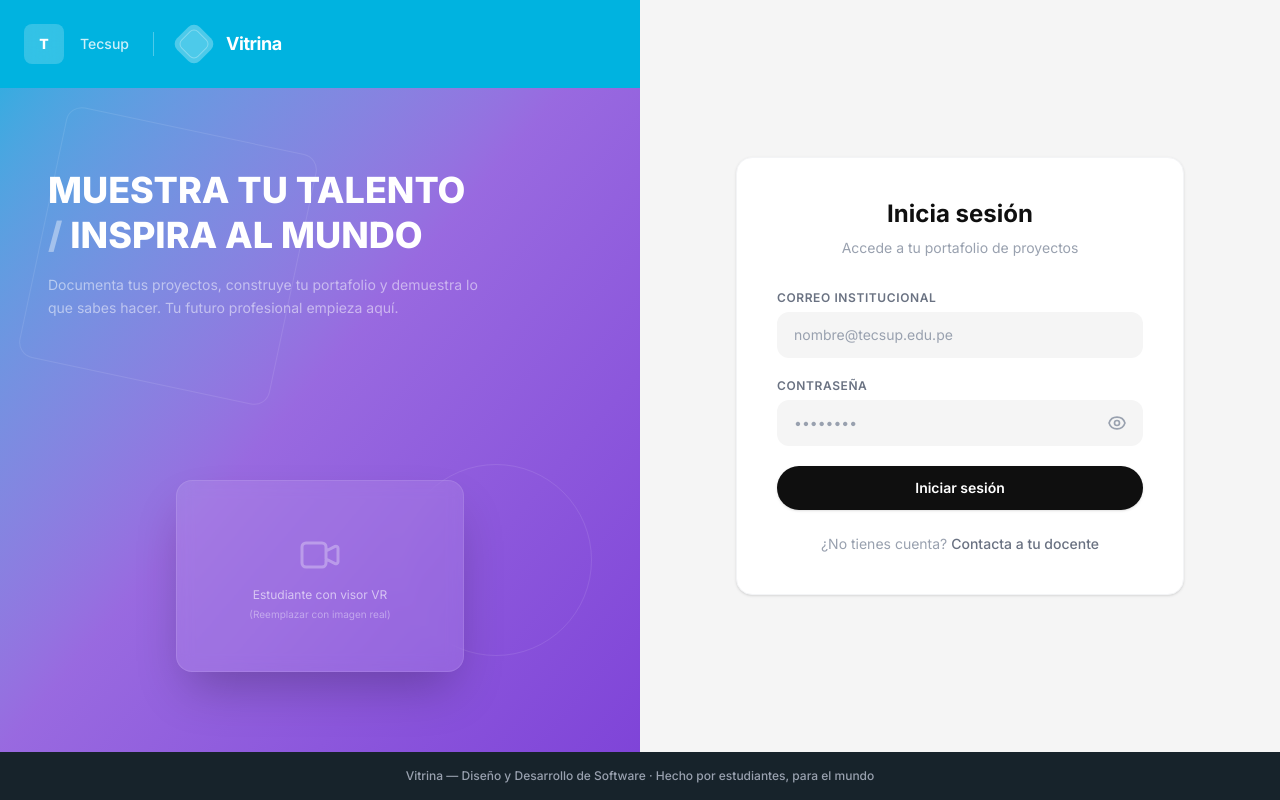
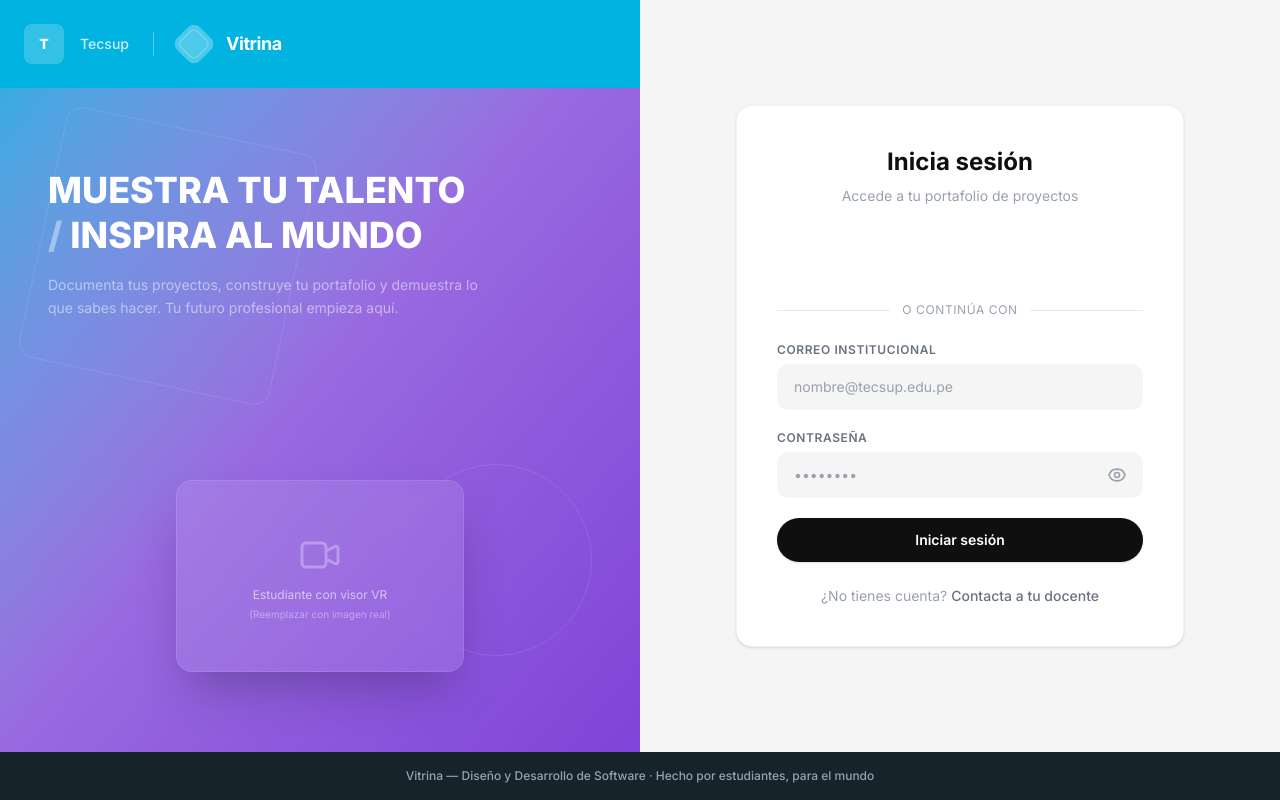
Before and after one commit to Fabrica-de-Software-Tecsup/vitrina-web, a Next.js app: page /auth/login in a window 1280 px wide. Built offline with nearby package versions, Linux system fonts and the light colour scheme; no server answers.

Commit message:
feat(auth): implementar login con Google OAuth

```diff
--- a/app/auth/login/page.tsx
+++ b/app/auth/login/page.tsx
@@ -1,6 +1,42 @@
 "use client";
 
+import { GoogleLogin, CredentialResponse } from "@react-oauth/google";
+import { useRouter } from "next/navigation";
+import { useState } from "react";
+
 export default function LoginPage() {
+  const router = useRouter();
+  const [error, setError] = useState<string | null>(null);
+  const [cargando, setCargando] = useState(false);
+
+  async function manejarLoginExitoso(credentialResponse: CredentialResponse) {
+    setError(null);
+    setCargando(true);
+
+    try {
+      const res = await fetch(`${process.env.NEXT_PUBLIC_API_URL}/auth/google`, {
+        method: "POST",
+        headers: { "Content-Type": "application/json" },
+        body: JSON.stringify({ idToken: credentialResponse.credential }),
+      });
+
+      if (!res.ok) {
+        const data = await res.json();
+        throw new Error(data.message || "No se pudo iniciar sesión");
+      }
+
+      const data = await res.json();
+      localStorage.setItem("accessToken", data.accessToken);
+      localStorage.setItem("refreshToken", data.refreshToken);
+
+      router.push("/dashboard");
+    } catch (err: any) {
+      setError(err.message || "Ocurrió un error al iniciar sesión");
+    } finally {
+      setCargando(false);
+    }
+  }
+
   return (
     <div className="h-full flex flex-col bg-white">
       {/* ═══════════════ CONTENIDO PRINCIPAL (Ocupa todo el espacio menos el footer) ═══════════════ */}
@@ -83,7 +119,30 @@ export default function LoginPage() {
                 Accede a tu portafolio de proyectos
               </p>
 
-              <form className="mt-8 space-y-5" onSubmit={(e) => e.preventDefault()}>
+              {/* Boton de Google */}
+              <div className="mt-8 flex justify-center">
+                <GoogleLogin
+                  onSuccess={manejarLoginExitoso}
+                  onError={() => setError("No se pudo conectar con Google")}
+                  locale="es"
+                />
+              </div>
+
+              {cargando && (
+                <p className="text-center text-gray-500 text-sm mt-3">Verificando...</p>
+              )}
+              {error && (
+                <p className="text-center text-red-500 text-sm mt-3">{error}</p>
+              )}
+
+              {/* Separador */}
+              <div className="flex items-center gap-3 my-6">
+                <div className="flex-1 h-px bg-gray-200" />
+                <span className="text-xs text-gray-400 uppercase tracking-wider">o continúa con</span>
+                <div className="flex-1 h-px bg-gray-200" />
+              </div>
+
+              <form className="space-y-5" onSubmit={(e) => e.preventDefault()}>
                 <div>
                   <label htmlFor="email" className="block text-xs font-semibold text-gray-500 uppercase tracking-wider mb-1.5">
                     Correo institucional
--- a/app/layout.tsx
+++ b/app/layout.tsx
@@ -2,6 +2,7 @@ import type { Metadata } from "next";
 import { Inter } from "next/font/google";
 import "./globals.css";
 import Footer from "@/components/layout/Footer";
+import { GoogleOAuthProvider } from "@react-oauth/google";
 
 const inter = Inter({ subsets: ["latin"] });
 
@@ -18,6 +19,7 @@ export default function RootLayout({
   return (
     <html lang="es">
       <body className={`${inter.className} antialiased bg-white text-tecsup-dark`}>
+        <GoogleOAuthProvider clientId={process.env.NEXT_PUBLIC_GOOGLE_CLIENT_ID!}>
           {/* h-screen asegura que mida exactamente el 100% de la pantalla */}
           <div className="flex flex-col h-screen overflow-hidden">
             {/* overflow-y-auto permite hacer scroll DENTRO si la página es larga (ej. Landing) */}
@@ -27,6 +29,7 @@ export default function RootLayout({
             {/* El Footer siempre se queda fijo abajo, sin importar si haces scroll arriba */}
             <Footer />
           </div>
+        </GoogleOAuthProvider>
       </body>
     </html>
   );
```
Lines whose indentation alone changed are shown as unchanged.
